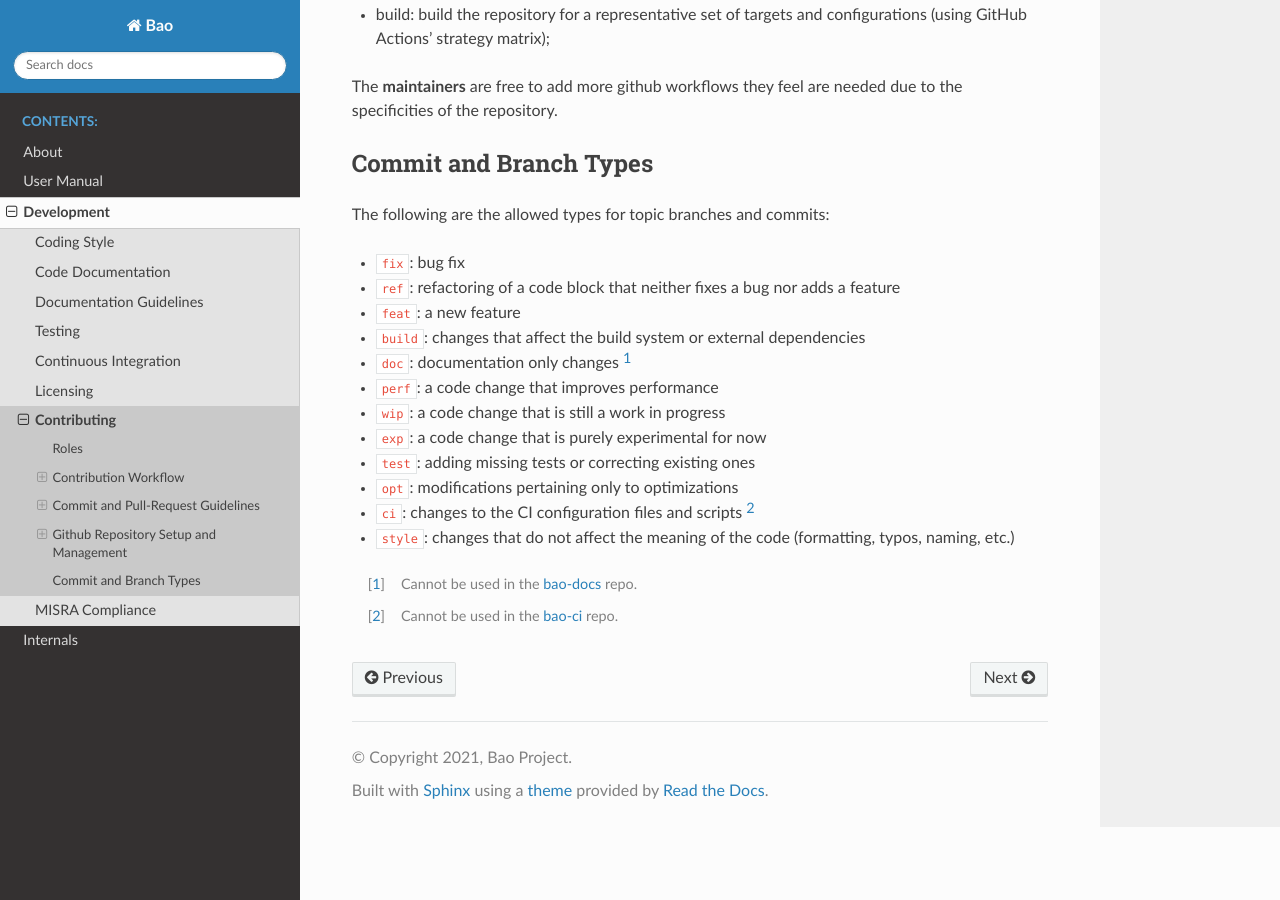
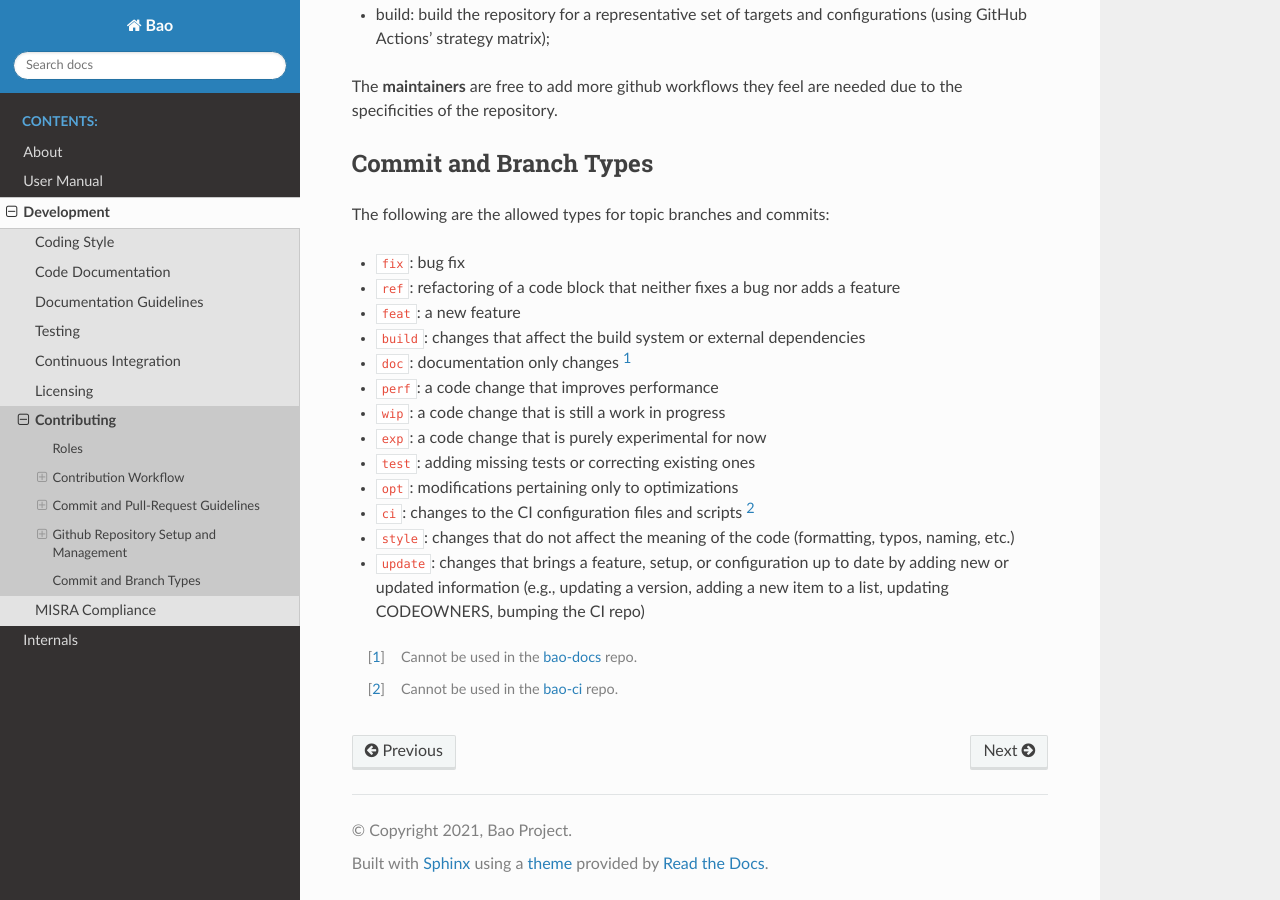
Before and after one commit to bao-project/bao-docs, a Sphinx documentation site: the page built from source/development/contributing.rst, in a window 1280 px wide and 900 px high, scrolled down 9128 px. Built offline with Sphinx 7.4.7 and the Read the Docs theme 2.0.0, drawn with Linux system fonts in a browser that asks for light colours.

Commit message:
update(contrib): add update tag to commit and branch types
Signed-off-by: Daniel Oliveira <drawnpoetry@gmail.com>

```diff
--- a/source/development/contributing.rst
+++ b/source/development/contributing.rst
@@ -513,6 +513,9 @@ The following are the allowed types for topic branches and commits:
 * ``ci``: changes to the CI configuration files and scripts [#]_
 * ``style``: changes that do not affect the meaning of the code (formatting,
   typos, naming, etc.)
+* ``update``: changes that brings a feature, setup, or configuration up to date
+  by adding new or updated information (e.g., updating a version, adding a new
+  item to a list, updating CODEOWNERS, bumping the CI repo)
 
 .. [#] Cannot be used in the `bao-docs <https://github.com/bao-project/bao-docs>`_ repo.
 .. [#] Cannot be used in the `bao-ci <https://github.com/bao-project/bao-ci>`_  repo.
```
